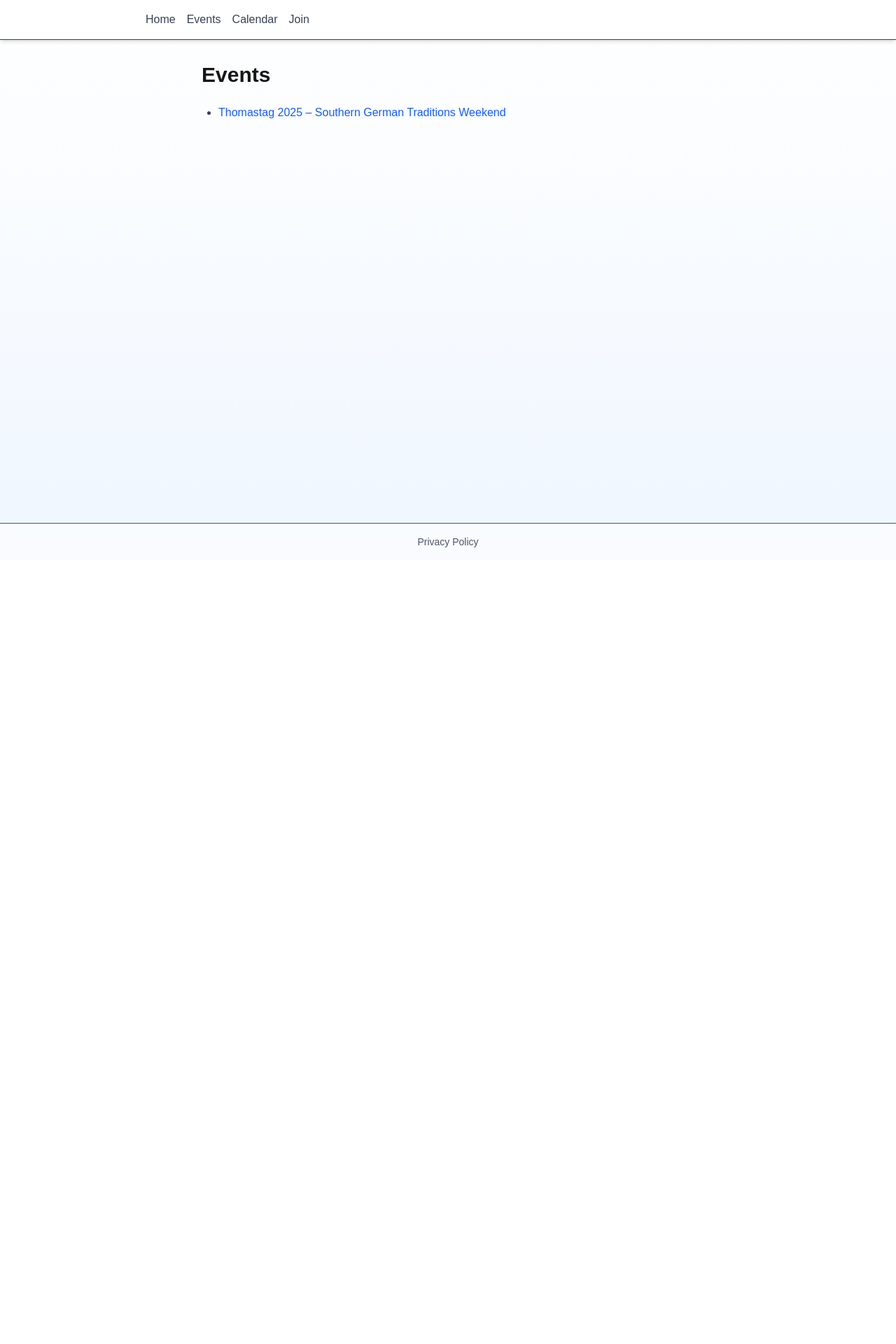
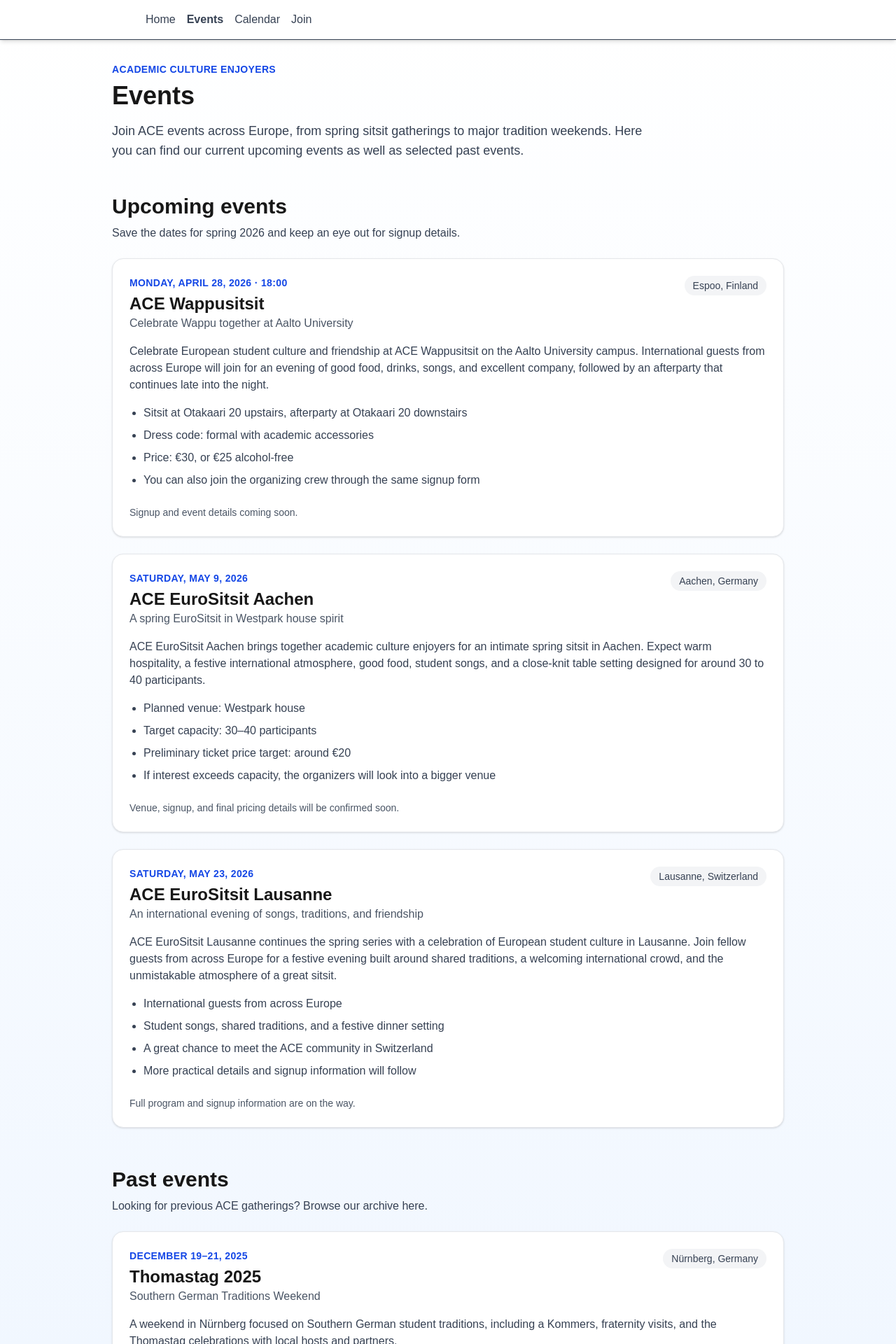
Before and after one commit to Tapiiri/AcademicCultureEnjoyers, a Next.js app: page /events in a window 1280 px wide. Shown: the top 1920 px of the page at 70% size. Before the commit the page ends 800 px from the top, so only its background shows below. Built offline with nearby package versions, Linux system fonts and the light colour scheme; no server answers.

Commit message:
Restructure events listings for spring 2026

```diff
--- a/src/app/events/page.tsx
+++ b/src/app/events/page.tsx
@@ -1,25 +1,124 @@
+import { pastEvents, upcomingEvents } from '@/lib/events';
 import type { Metadata } from 'next';
 import Link from 'next/link';
 
 export const metadata: Metadata = {
   title: 'Events',
-  description: 'Explore upcoming events from Academic Culture Enjoyers.',
+  description:
+    'Explore upcoming and past Academic Culture Enjoyers events across Europe.',
 };
+
+function EventCard({
+  title,
+  subtitle,
+  dateLabel,
+  location,
+  description,
+  highlights,
+  ctaLabel,
+  ctaHref,
+  status,
+}: {
+  title: string;
+  subtitle: string;
+  dateLabel: string;
+  location: string;
+  description: string;
+  highlights: string[];
+  ctaLabel?: string;
+  ctaHref?: string;
+  status?: string;
+}) {
+  return (
+    <article className="rounded-2xl border border-gray-200 bg-white p-6 shadow-sm dark:border-gray-700 dark:bg-gray-900">
+      <div className="mb-4 flex flex-wrap items-start justify-between gap-3">
+        <div>
+          <p className="text-sm font-semibold tracking-wide text-blue-700 uppercase dark:text-blue-400">
+            {dateLabel}
+          </p>
+          <h2 className="mt-1 text-2xl font-bold">{title}</h2>
+          <p className="text-base text-gray-600 dark:text-gray-300">
+            {subtitle}
+          </p>
+        </div>
+        <span className="rounded-full bg-gray-100 px-3 py-1 text-sm font-medium text-gray-700 dark:bg-gray-800 dark:text-gray-200">
+          {location}
+        </span>
+      </div>
+      <p className="text-gray-700 dark:text-gray-300">{description}</p>
+      <ul className="mt-4 list-disc space-y-2 pl-5 text-gray-700 dark:text-gray-300">
+        {highlights.map((highlight) => (
+          <li key={highlight}>{highlight}</li>
+        ))}
+      </ul>
+      {(ctaHref || status) && (
+        <div className="mt-6 flex flex-wrap items-center gap-3">
+          {ctaHref && ctaLabel ? (
+            <Link
+              href={ctaHref}
+              className="rounded bg-blue-600 px-4 py-2 font-semibold text-white hover:bg-blue-700"
+            >
+              {ctaLabel}
+            </Link>
+          ) : null}
+          {status ? (
+            <p className="text-sm text-gray-600 dark:text-gray-400">{status}</p>
+          ) : null}
+        </div>
+      )}
+    </article>
+  );
+}
 
 export default function EventsPage() {
   return (
-    <main className="mx-auto max-w-3xl p-8">
-      <h1 className="mb-6 text-3xl font-bold">Events</h1>
-      <ul className="list-disc pl-6 text-gray-700 dark:text-gray-300">
-        <li>
-          <Link
-            href="/events/thomastag-2025"
-            className="text-blue-600 hover:underline"
-          >
-            Thomastag 2025 – Southern German Traditions Weekend
-          </Link>
-        </li>
-      </ul>
+    <main className="mx-auto max-w-5xl p-8">
+      <section className="mb-12">
+        <p className="text-sm font-semibold tracking-wide text-blue-700 uppercase dark:text-blue-400">
+          Academic Culture Enjoyers
+        </p>
+        <h1 className="mt-2 mb-4 text-4xl font-bold">Events</h1>
+        <p className="max-w-3xl text-lg text-gray-700 dark:text-gray-300">
+          Join ACE events across Europe, from spring sitsit gatherings to major
+          tradition weekends. Here you can find our current upcoming events as
+          well as selected past events.
+        </p>
+      </section>
+
+      <section aria-labelledby="upcoming-events" className="mb-14">
+        <div className="mb-6 flex items-end justify-between gap-4">
+          <div>
+            <h2 id="upcoming-events" className="text-3xl font-semibold">
+              Upcoming events
+            </h2>
+            <p className="mt-2 text-gray-700 dark:text-gray-300">
+              Save the dates for spring 2026 and keep an eye out for signup
+              details.
+            </p>
+          </div>
+        </div>
+        <div className="grid gap-6">
+          {upcomingEvents.map((event) => (
+            <EventCard key={`${event.title}-${event.dateLabel}`} {...event} />
+          ))}
+        </div>
+      </section>
+
+      <section aria-labelledby="past-events">
+        <div className="mb-6">
+          <h2 id="past-events" className="text-3xl font-semibold">
+            Past events
+          </h2>
+          <p className="mt-2 text-gray-700 dark:text-gray-300">
+            Looking for previous ACE gatherings? Browse our archive here.
+          </p>
+        </div>
+        <div className="grid gap-6">
+          {pastEvents.map((event) => (
+            <EventCard key={`${event.title}-${event.dateLabel}`} {...event} />
+          ))}
+        </div>
+      </section>
     </main>
   );
 }
--- a/src/app/page.tsx
+++ b/src/app/page.tsx
@@ -1,9 +1,5 @@
 import HomeHeroImageClient from '@/components/HomeHeroImageClient';
-import {
-  THOMASTAG_SIGNUP_IS_OPEN,
-  THOMASTAG_SIGNUP_OPENS_TEXT,
-  THOMASTAG_SIGNUP_STATUS_TEXT,
-} from '@/lib/thomastag';
+import { upcomingEvents } from '@/lib/events';
 import type { Metadata } from 'next';
 import Image from 'next/image';
 import Link from 'next/link';
@@ -40,7 +36,7 @@ export default function Home() {
         strategy="beforeInteractive"
         dangerouslySetInnerHTML={{ __html: JSON.stringify(organizationLd) }}
       />
-      <ThomastagHero />
+      <UpcomingEventsHero />
       <main className="mx-auto max-w-4xl p-8">
         <Image
           src="/globe.svg"
@@ -82,41 +78,42 @@ export default function Home() {
   );
 }
 
+function UpcomingEventsHero() {
+  const nextEventTitles = upcomingEvents
+    .map((event) => event.title)
+    .join(' · ');
 
-
-function ThomastagHero() {
   return (
     <section className="front-hero-gradient py-20 text-center text-white">
       <div className="mx-auto max-w-4xl px-8">
         <HomeHeroImageClient
           src="https://ik.imagekit.io/tapiiri/ace/AcademicCultureEnjoyers/nuremberg.jpg?tr=w-1800,h-500,c-at_max"
-          alt="City of Nuremberg"
+          alt="Academic Culture Enjoyers events across Europe"
           width={1800}
           height={500}
           crop={true}
           caption=""
         />
-        <h2 className="mb-4 text-5xl font-extrabold">Thomastag 2025</h2>
-        <p className="mb-6 text-xl">19–21 December 2025 · Nürnberg, Germany</p>
+        <h2 className="mb-4 text-5xl font-extrabold">
+          Spring 2026 events are here
+        </h2>
+        <p className="mb-3 text-xl">
+          ACE Wappusitsit · EuroSitsit Aachen · EuroSitsit Lausanne
+        </p>
+        <p className="mb-6 text-lg text-blue-50">
+          Save the dates for April and May 2026 and check the events page for
+          the latest details.
+        </p>
         <div className="flex flex-wrap justify-center gap-4">
           <Link
-            href="/events/thomastag-2025"
+            href="/events"
             className="rounded bg-white px-6 py-3 font-semibold text-blue-700 hover:bg-gray-100"
           >
-            Event details
+            Explore events
           </Link>
-          {THOMASTAG_SIGNUP_IS_OPEN ? (
-            <Link
-              href="https://signup.academicculture.org/events/thomastag-2025"
-              className="rounded bg-yellow-300 px-6 py-3 font-semibold text-gray-900 hover:bg-yellow-400"
-            >
-              {`Sign up here, opens ${THOMASTAG_SIGNUP_OPENS_TEXT}`}
-            </Link>
-          ) : (
-            <span className="rounded bg-gray-200 px-6 py-3 font-semibold text-gray-700">
-              {THOMASTAG_SIGNUP_STATUS_TEXT}
-            </span>
-          )}
+          <span className="rounded bg-blue-900/40 px-6 py-3 font-semibold text-blue-50">
+            {nextEventTitles}
+          </span>
         </div>
       </div>
     </section>
--- a/src/components/Header.tsx
+++ b/src/components/Header.tsx
@@ -6,7 +6,7 @@ import { usePathname } from 'next/navigation';
 const hideMembership = process.env.NEXT_PUBLIC_HIDE_MEMBERSHIP === 'true';
 const navLinks = [
   { href: '/', label: 'Home' },
-  { href: '/events/thomastag-2025', label: 'Events' },
+  { href: '/events', label: 'Events' },
   { href: '/calendar', label: 'Calendar' },
   ...(hideMembership ? [] : [{ href: '/join', label: 'Join' }]),
 ];
@@ -15,7 +15,7 @@ export default function Header() {
   const pathname = usePathname();
 
   return (
-  <header className="z-30 relative border-b bg-white text-gray-700 shadow-md dark:bg-gray-900 dark:text-gray-300">
+    <header className="relative z-30 border-b bg-white text-gray-700 shadow-md dark:bg-gray-900 dark:text-gray-300">
       <a href="#content" className="sr-only focus:not-sr-only">
         Skip to main content
       </a>
--- /dev/null
+++ b/src/lib/events.ts
@@ -0,0 +1,79 @@
+export type EventCard = {
+  slug?: string;
+  title: string;
+  subtitle: string;
+  dateLabel: string;
+  location: string;
+  description: string;
+  highlights: string[];
+  ctaLabel?: string;
+  ctaHref?: string;
+  status?: string;
+};
+
+export const upcomingEvents: EventCard[] = [
+  {
+    title: 'ACE Wappusitsit',
+    subtitle: 'Celebrate Wappu together at Aalto University',
+    dateLabel: 'Monday, April 28, 2026 · 18:00',
+    location: 'Espoo, Finland',
+    description:
+      'Celebrate European student culture and friendship at ACE Wappusitsit on the Aalto University campus. International guests from across Europe will join for an evening of good food, drinks, songs, and excellent company, followed by an afterparty that continues late into the night.',
+    highlights: [
+      'Sitsit at Otakaari 20 upstairs, afterparty at Otakaari 20 downstairs',
+      'Dress code: formal with academic accessories',
+      'Price: €30, or €25 alcohol-free',
+      'You can also join the organizing crew through the same signup form',
+    ],
+    status: 'Signup and event details coming soon.',
+  },
+  {
+    title: 'ACE EuroSitsit Aachen',
+    subtitle: 'A spring EuroSitsit in Westpark house spirit',
+    dateLabel: 'Saturday, May 9, 2026',
+    location: 'Aachen, Germany',
+    description:
+      'ACE EuroSitsit Aachen brings together academic culture enjoyers for an intimate spring sitsit in Aachen. Expect warm hospitality, a festive international atmosphere, good food, student songs, and a close-knit table setting designed for around 30 to 40 participants.',
+    highlights: [
+      'Planned venue: Westpark house',
+      'Target capacity: 30–40 participants',
+      'Preliminary ticket price target: around €20',
+      'If interest exceeds capacity, the organizers will look into a bigger venue',
+    ],
+    status: 'Venue, signup, and final pricing details will be confirmed soon.',
+  },
+  {
+    title: 'ACE EuroSitsit Lausanne',
+    subtitle: 'An international evening of songs, traditions, and friendship',
+    dateLabel: 'Saturday, May 23, 2026',
+    location: 'Lausanne, Switzerland',
+    description:
+      'ACE EuroSitsit Lausanne continues the spring series with a celebration of European student culture in Lausanne. Join fellow guests from across Europe for a festive evening built around shared traditions, a welcoming international crowd, and the unmistakable atmosphere of a great sitsit.',
+    highlights: [
+      'International guests from across Europe',
+      'Student songs, shared traditions, and a festive dinner setting',
+      'A great chance to meet the ACE community in Switzerland',
+      'More practical details and signup information will follow',
+    ],
+    status: 'Full program and signup information are on the way.',
+  },
+];
+
+export const pastEvents: EventCard[] = [
+  {
+    slug: '/events/thomastag-2025',
+    title: 'Thomastag 2025',
+    subtitle: 'Southern German Traditions Weekend',
+    dateLabel: 'December 19–21, 2025',
+    location: 'Nürnberg, Germany',
+    description:
+      'A weekend in Nürnberg focused on Southern German student traditions, including a Kommers, fraternity visits, and the Thomastag celebrations with local hosts and partners.',
+    highlights: [
+      'Hosted with Onoldia and the Schwarzburgbund',
+      'Included a city tour, Kommers, and Thomasbummel traditions',
+      'Event page remains available with the full program and background information',
+    ],
+    ctaLabel: 'View event page',
+    ctaHref: '/events/thomastag-2025',
+  },
+];
```
